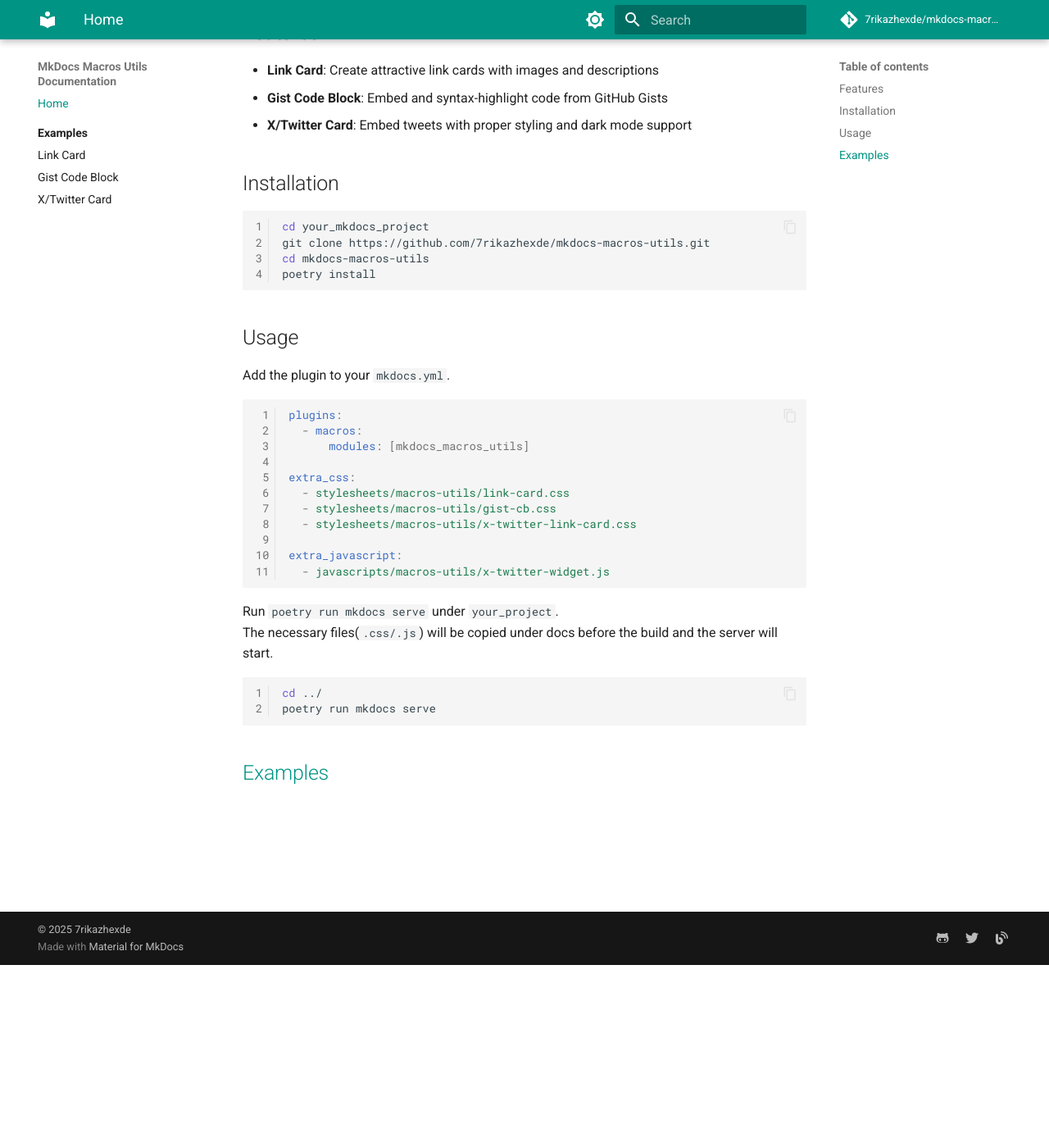
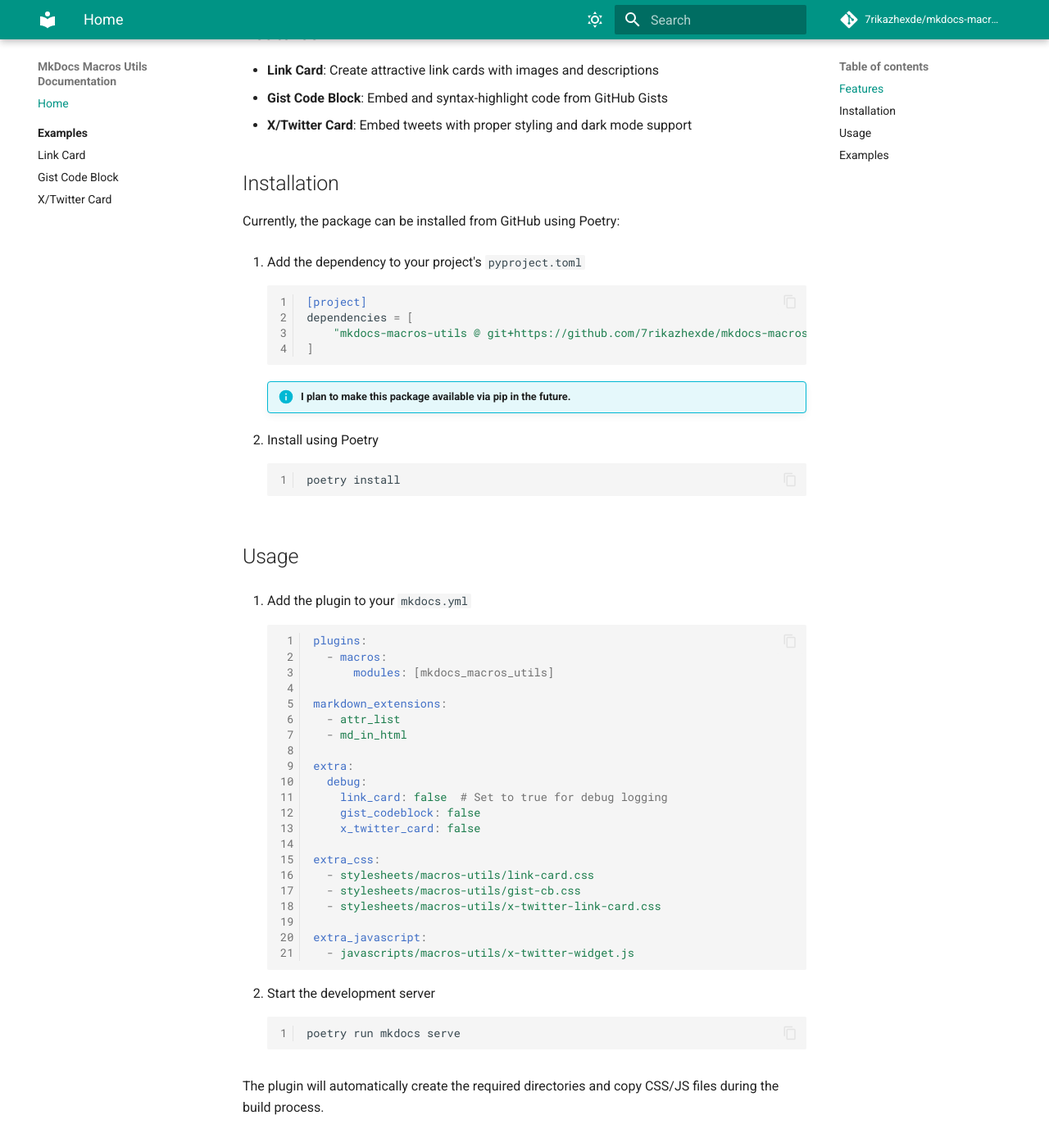
Before and after one commit to 7rikazhexde/mkdocs-macros-utils, an MkDocs documentation site: the page built from docs/index.md, in a window 1280 px wide and 1400 px high, scrolled down 223 px. Shown: the whole window at 82% size. Built offline with MkDocs 1.6.1 and Material for MkDocs 9.7.7, drawn with Linux system fonts in a browser that asks for light colours; comment, search, counter and statistics services are not loaded.

Commit message:
📝Update usage

````diff
--- a/docs/index.md
+++ b/docs/index.md
@@ -10,37 +10,59 @@
 
 ## Installation
 
-```bash
-cd your_mkdocs_project
-git clone https://github.com/7rikazhexde/mkdocs-macros-utils.git
-cd mkdocs-macros-utils
-poetry install
-```
+Currently, the package can be installed from GitHub using Poetry:
+
+1. Add the dependency to your project's `pyproject.toml`
+
+    ```toml
+    [project]
+    dependencies = [
+        "mkdocs-macros-utils @ git+https://github.com/7rikazhexde/mkdocs-macros-utils.git#main"
+    ]
+    ```
+
+    !!! info "I plan to make this package available via pip in the future."
+
+1. Install using Poetry
+
+    ```bash
+    poetry install
+    ```
 
 ## Usage
 
-Add the plugin to your `mkdocs.yml`.
+1. Add the plugin to your `mkdocs.yml`
 
-```yaml
-plugins:
-  - macros:
-      modules: [mkdocs_macros_utils]
+    ```yaml
+    plugins:
+      - macros:
+          modules: [mkdocs_macros_utils]
 
-extra_css:
-  - stylesheets/macros-utils/link-card.css
-  - stylesheets/macros-utils/gist-cb.css
-  - stylesheets/macros-utils/x-twitter-link-card.css
+    markdown_extensions:
+      - attr_list
+      - md_in_html
 
-extra_javascript:
-  - javascripts/macros-utils/x-twitter-widget.js
-```
+    extra:
+      debug:
+        link_card: false  # Set to true for debug logging
+        gist_codeblock: false
+        x_twitter_card: false
 
-Run `poetry run mkdocs serve` under `your_project`.
-The necessary files(`.css/.js`) will be copied under docs before the build and the server will start.
+    extra_css:
+      - stylesheets/macros-utils/link-card.css
+      - stylesheets/macros-utils/gist-cb.css
+      - stylesheets/macros-utils/x-twitter-link-card.css
 
-```bash
-cd ../
-poetry run mkdocs serve
-```
+    extra_javascript:
+      - javascripts/macros-utils/x-twitter-widget.js
+    ```
+
+1. Start the development server
+
+    ```bash
+    poetry run mkdocs serve
+    ```
+
+The plugin will automatically create the required directories and copy CSS/JS files during the build process.
 
 ## [Examples](./examples/index.md)
--- a/docs/javascripts/macros-utils/x-twitter-widget.js
+++ b/docs/javascripts/macros-utils/x-twitter-widget.js
@@ -1,4 +1,3 @@
-// docs/javascripts/x-twitter-widget.js
 (function() {
     // デバッグモードの設定
     const DEBUG = true; // この値を true に変更するとデバッグログが有効になります
--- a/mkdocs.yml
+++ b/mkdocs.yml
@@ -10,13 +10,13 @@
   name: material
   custom_dir: overrides
   palette:
-    # Light mode
+    # Light Mode
     - media: "(prefers-color-scheme: light)"
       scheme: default
       primary: teal
       accent: teal
       toggle:
-        icon: material/brightness-7
+        icon: material/weather-sunny
         name: Switch to dark mode
     # Dark mode
     - media: "(prefers-color-scheme: dark)"
@@ -24,7 +24,7 @@
       primary: teal
       accent: teal
       toggle:
-        icon: material/brightness-4
+        icon: material/weather-night
         name: Switch to light mode
   features:
     - content.code.copy
--- a/mkdocs_macros_utils/static/js/x-twitter-widget.js
+++ b/mkdocs_macros_utils/static/js/x-twitter-widget.js
@@ -1,4 +1,3 @@
-// docs/javascripts/x-twitter-widget.js
 (function() {
     // デバッグモードの設定
     const DEBUG = true; // この値を true に変更するとデバッグログが有効になります
````
Also changed, not shown: README.md (+48 -22 lines), docs/examples/link-card-macro.md (+6 -6 lines).
